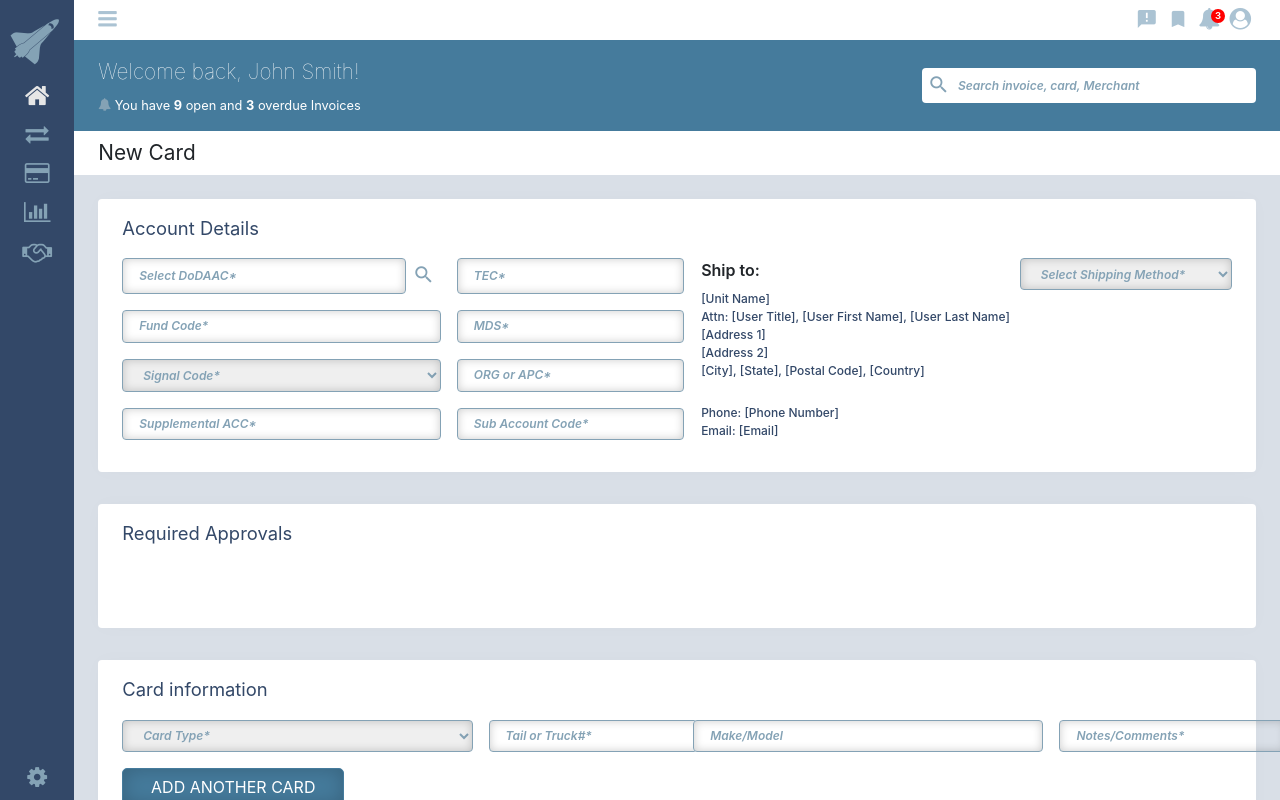
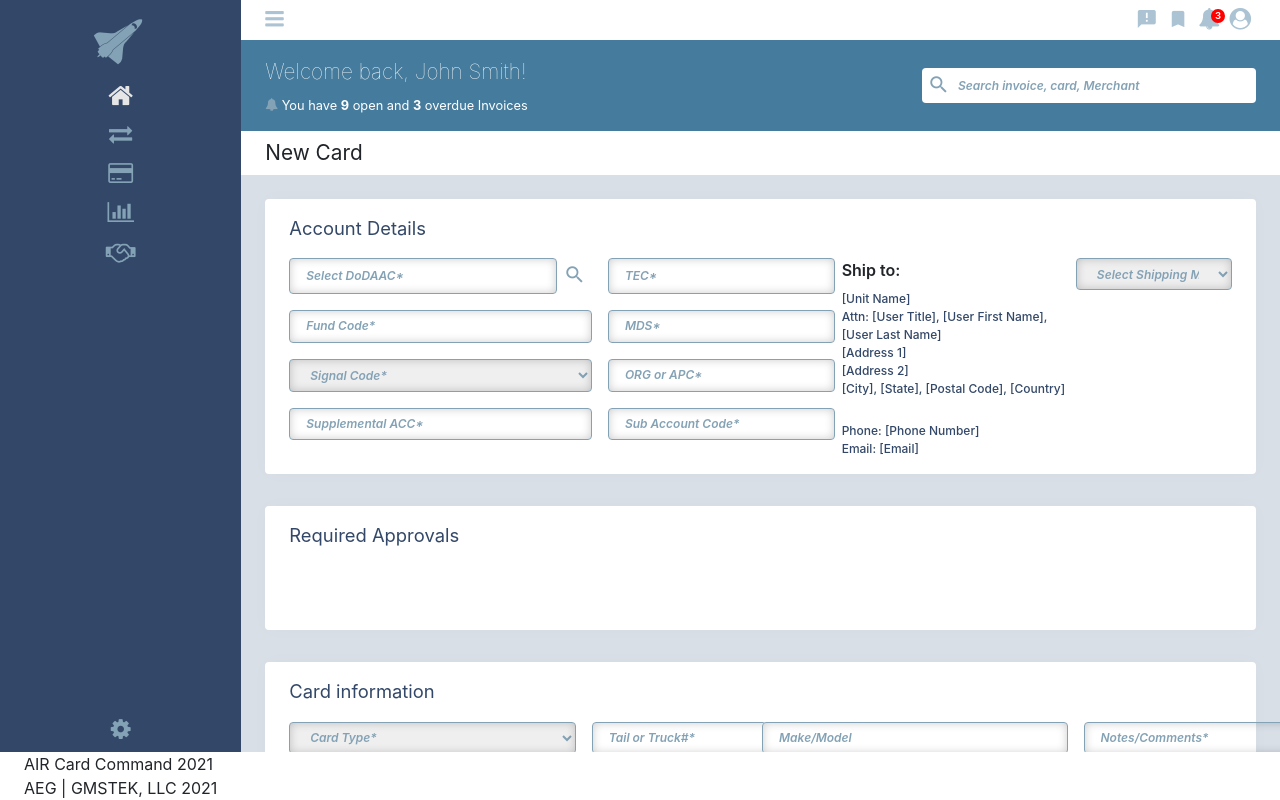
Before and after one commit to dmsanchez86/testGmStek, an Angular app: page / in a window 1280 px wide. Built offline with nearby package versions, Linux system fonts and the light colour scheme.

Commit message:
footer basico

```diff
--- a/src/app/app.component.html
+++ b/src/app/app.component.html
@@ -94,4 +94,14 @@
     <router-outlet></router-outlet>
 
   </section>
+
+  <footer class="footer">
+    <div class="container">
+      <div>
+        AIR Card Command 2021
+      </div>
+
+      <div>AEG | GMSTEK, LLC 2021</div>
+    </div>
+  </footer>
 </main>
```
